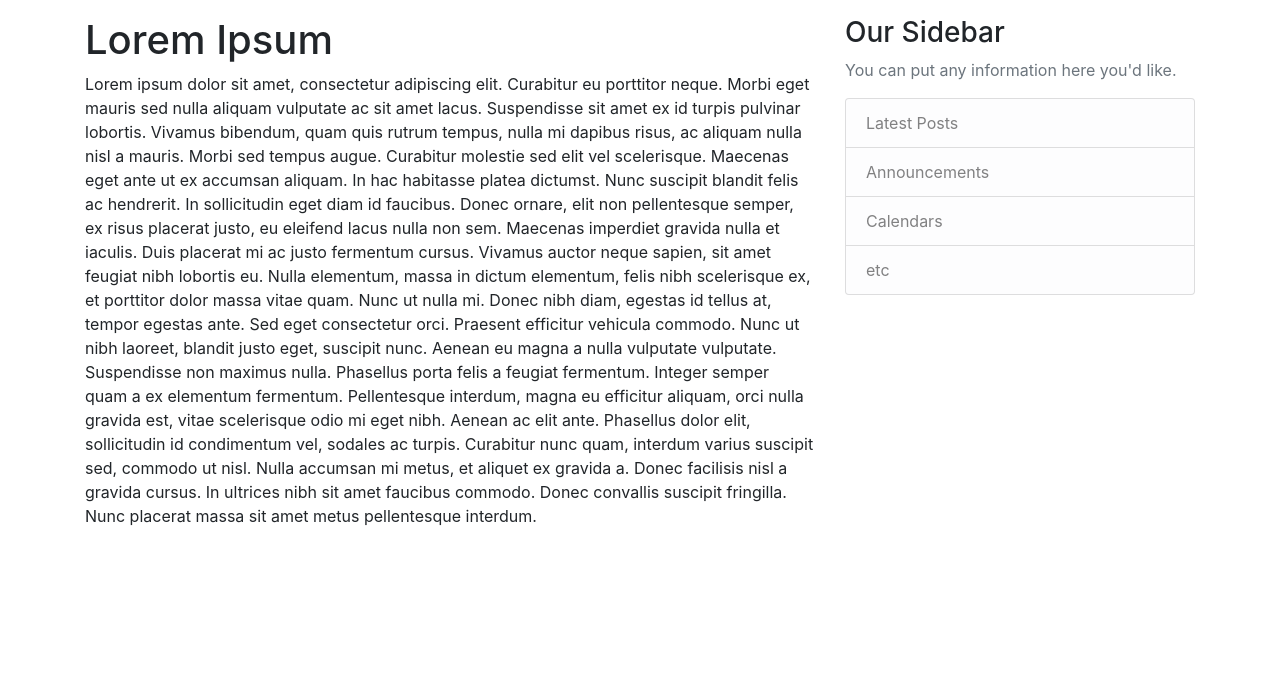
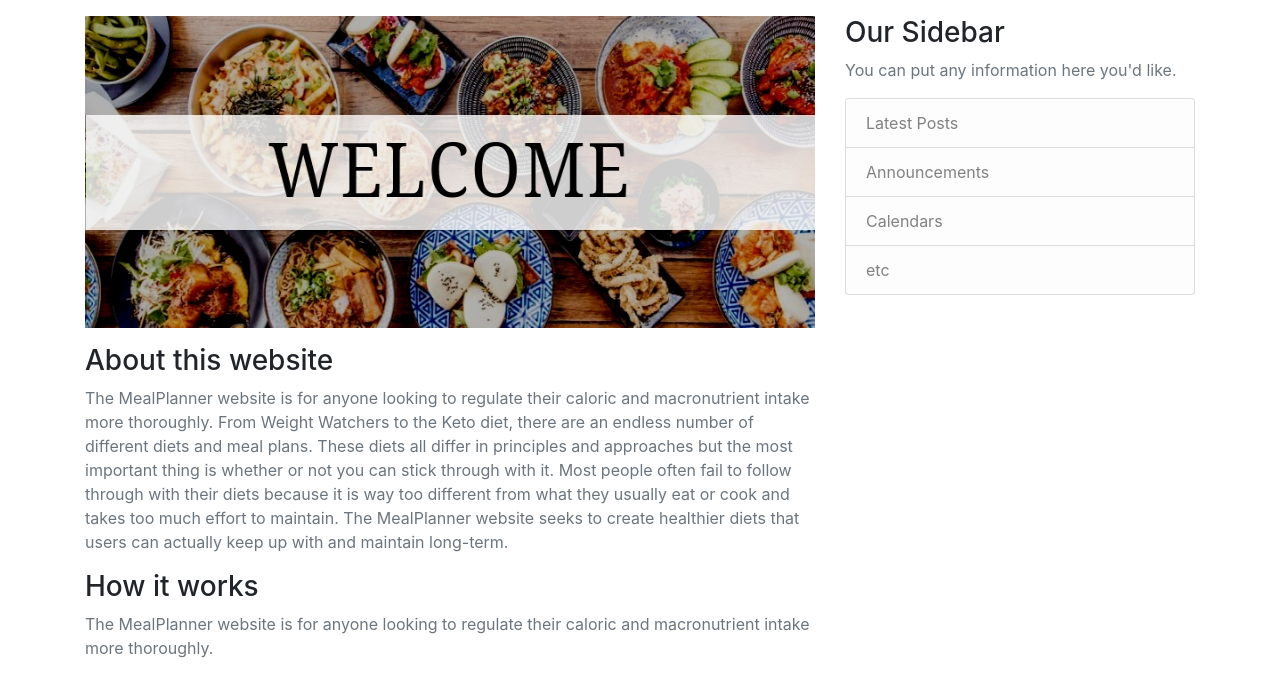
Before and after one commit to dn6dm/MealPlanner, a Django app: page / in a window 1280 px wide. Shown: the part 56-753 px from the top of the page. Run offline with Django 3.2, Linux system fonts and the light colour scheme; parts of the project's set-up code (start-up, migrations or seed data) failed here and were passed over; some libraries are stand-ins or nearby versions.

Commit message:
Added info to home page

```diff
--- a/planner/templates/planner/home.html
+++ b/planner/templates/planner/home.html
@@ -1,9 +1,15 @@
 {% extends "planner/base.html" %}
 {% block content %}
-<h1>Lorem Ipsum</h1>
-Lorem ipsum dolor sit amet, consectetur adipiscing elit. Curabitur eu porttitor neque. Morbi eget mauris sed nulla aliquam vulputate ac sit amet lacus. Suspendisse sit amet ex id turpis pulvinar lobortis. Vivamus bibendum, quam quis rutrum tempus, nulla mi dapibus risus, ac aliquam nulla nisl a mauris. Morbi sed tempus augue. Curabitur molestie sed elit vel scelerisque. Maecenas eget ante ut ex accumsan aliquam. In hac habitasse platea dictumst. Nunc suscipit blandit felis ac hendrerit.
-
-In sollicitudin eget diam id faucibus. Donec ornare, elit non pellentesque semper, ex risus placerat justo, eu eleifend lacus nulla non sem. Maecenas imperdiet gravida nulla et iaculis. Duis placerat mi ac justo fermentum cursus. Vivamus auctor neque sapien, sit amet feugiat nibh lobortis eu. Nulla elementum, massa in dictum elementum, felis nibh scelerisque ex, et porttitor dolor massa vitae quam. Nunc ut nulla mi. Donec nibh diam, egestas id tellus at, tempor egestas ante. Sed eget consectetur orci. Praesent efficitur vehicula commodo. Nunc ut nibh laoreet, blandit justo eget, suscipit nunc.
-
-Aenean eu magna a nulla vulputate vulputate. Suspendisse non maximus nulla. Phasellus porta felis a feugiat fermentum. Integer semper quam a ex elementum fermentum. Pellentesque interdum, magna eu efficitur aliquam, orci nulla gravida est, vitae scelerisque odio mi eget nibh. Aenean ac elit ante. Phasellus dolor elit, sollicitudin id condimentum vel, sodales ac turpis. Curabitur nunc quam, interdum varius suscipit sed, commodo ut nisl. Nulla accumsan mi metus, et aliquet ex gravida a. Donec facilisis nisl a gravida cursus. In ultrices nibh sit amet faucibus commodo. Donec convallis suscipit fringilla. Nunc placerat massa sit amet metus pellentesque interdum.
+{% load static %}
+<img src="{% static 'images/banner.jpg' %}" class="img-fluid h-50 w-100" alt="Responsive image">
+<h3 class="mt-3">About this website</h3>
+<p class="text-muted">The MealPlanner website is for anyone looking to regulate their caloric and macronutrient intake
+    more thoroughly. From Weight Watchers to the Keto diet, there are an endless number of different diets and meal
+    plans. These diets all differ in principles and approaches but the most important thing is whether or not you can
+    stick through with it. Most people often fail to follow through with their diets because it is way too different
+    from what they usually eat or cook and takes too much effort to maintain. The MealPlanner website seeks to create
+    healthier diets that users can actually keep up with and maintain long-term.</p>
+<h3>How it works</h3>
+<p class="text-muted">The MealPlanner website is for anyone looking to regulate their caloric and macronutrient intake
+    more thoroughly.</p>
 {% endblock content %}
```
Also changed, not shown: MealPlanner/static/images/banner.jpg (added).
